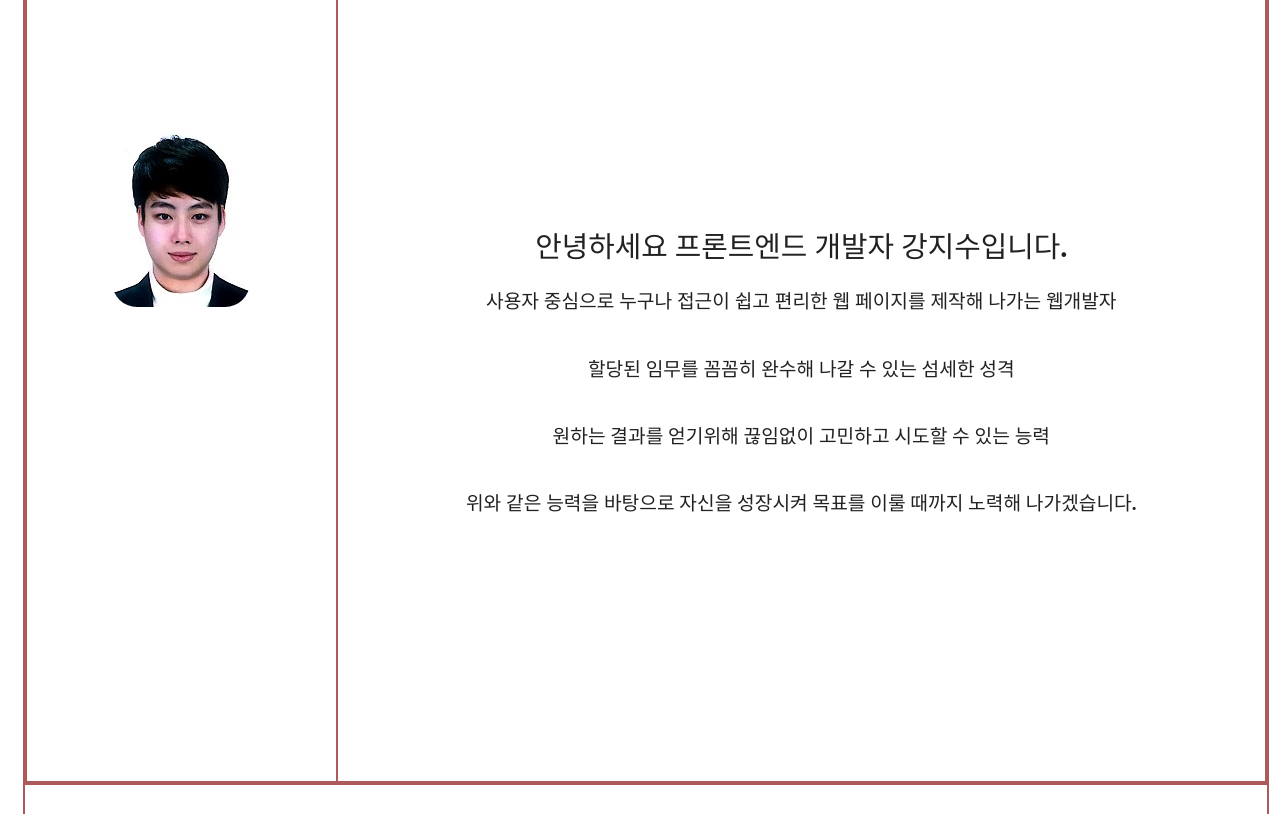
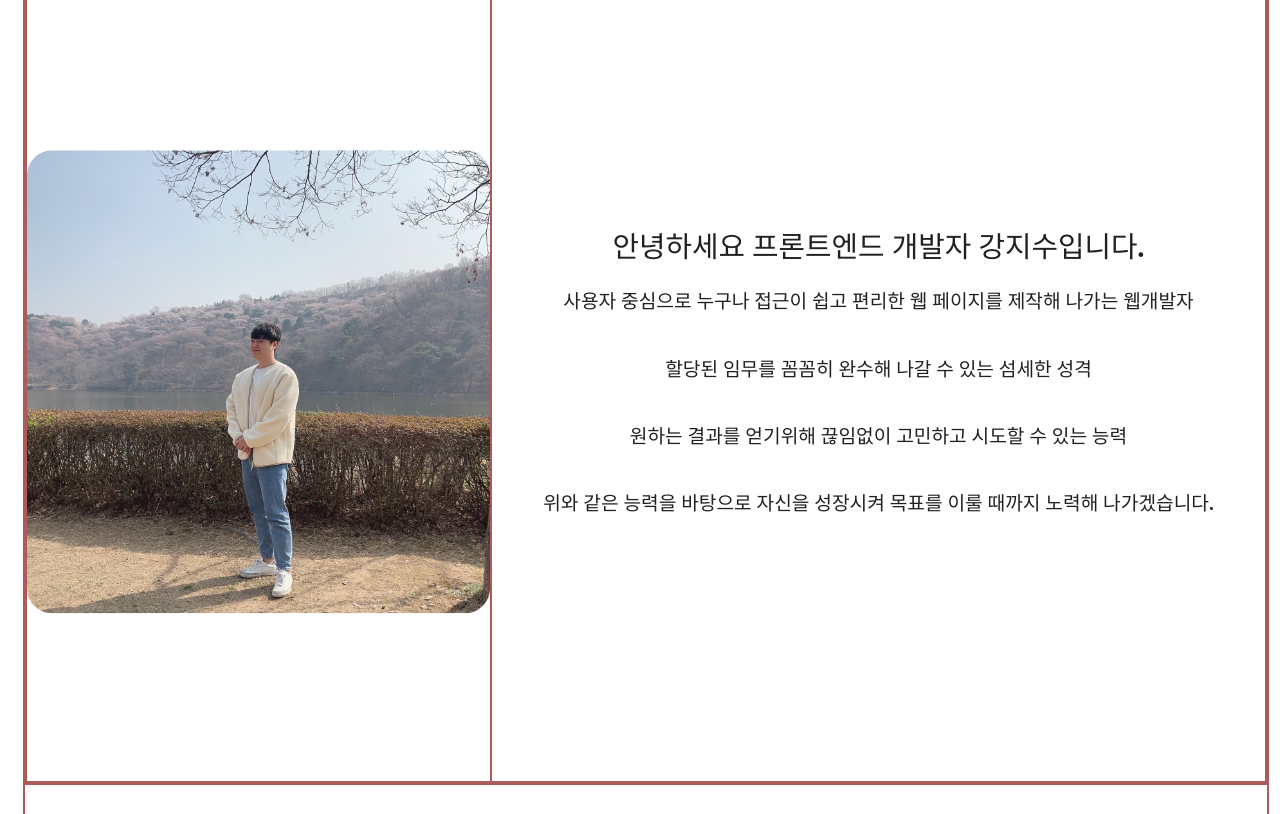
Before and after one commit to KJSoo95/Portfolio-React-, a React (Vite) app in the folder Portfolio-vite/: page / in a window 1280 px wide. Shown: the part 920-1734 px from the top of the page. Built offline with nearby package versions, Linux system fonts and the light colour scheme.

Commit message:
feat : 내용 수정

```diff
--- a/Portfolio-vite/src/componenet/Section/About/About.jsx
+++ b/Portfolio-vite/src/componenet/Section/About/About.jsx
@@ -1,5 +1,5 @@
 import { forwardRef } from "react";
-import profile from "../../../images/profile.jpg";
+import profile from "../../../images/myimg2.jpg";
 import classes from "./About.module.css";
 
 const About = forwardRef((props, ref) => {
--- a/Portfolio-vite/src/componenet/Section/About/About.module.css
+++ b/Portfolio-vite/src/componenet/Section/About/About.module.css
@@ -4,12 +4,15 @@
   height: 100vh;
 }
 .imgWrap {
-  width: 25%;
+  width: 45%;
 }
 .proimg {
+  width: 100%;
+  border-radius: 25px;
   position: relative;
-  top: 18%;
-  border-radius: 25px;
+  z-index: -1;
+  top: 50%;
+  transform: translateY(-50%);
 }
 .paraWrap {
   display: flex;
--- a/Portfolio-vite/src/componenet/Section/Header/Header.module.css
+++ b/Portfolio-vite/src/componenet/Section/Header/Header.module.css
@@ -10,5 +10,6 @@
   position: absolute;
   top: 45%;
   left: 10%;
+  font-size: 3rem;
   /* white-space: nowrap; */
 }
```
Also changed, not shown: Portfolio-vite/src/images/myimg2.jpg (added).
